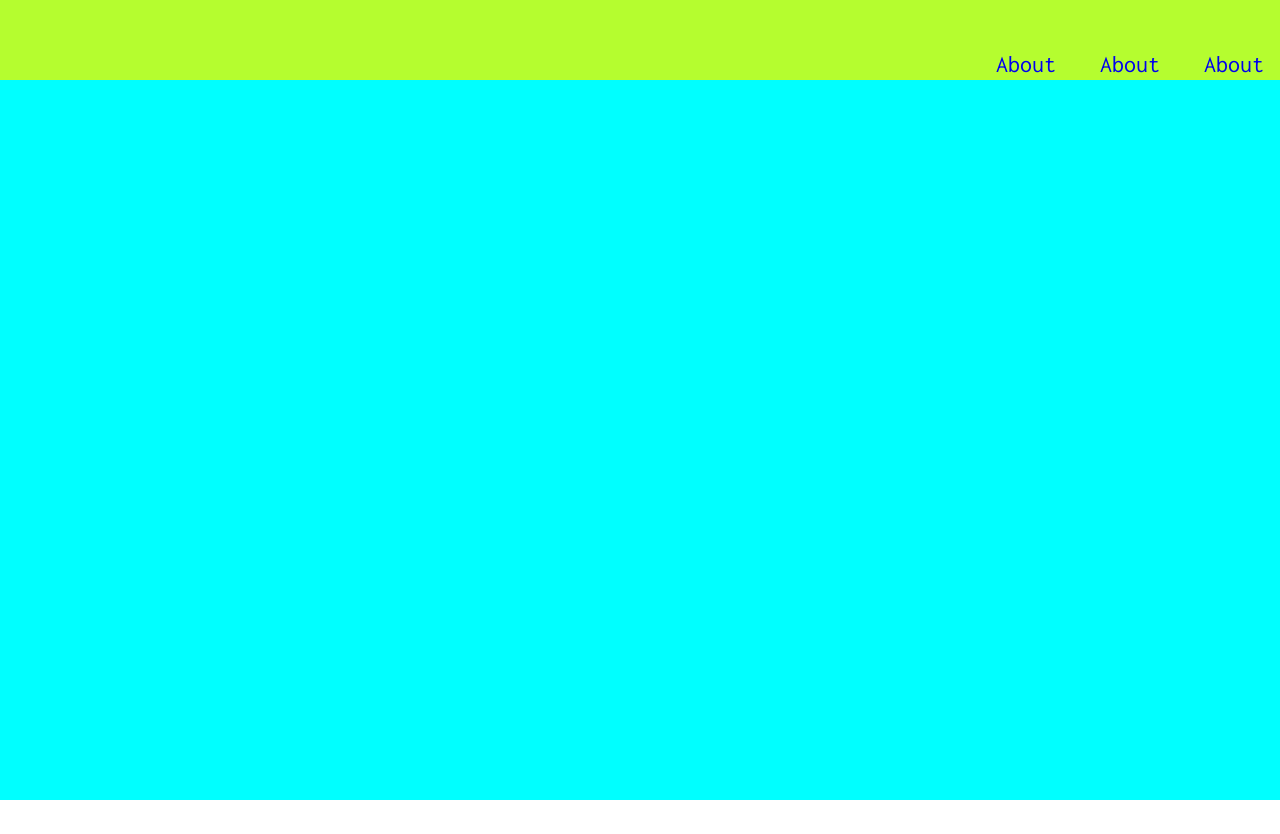
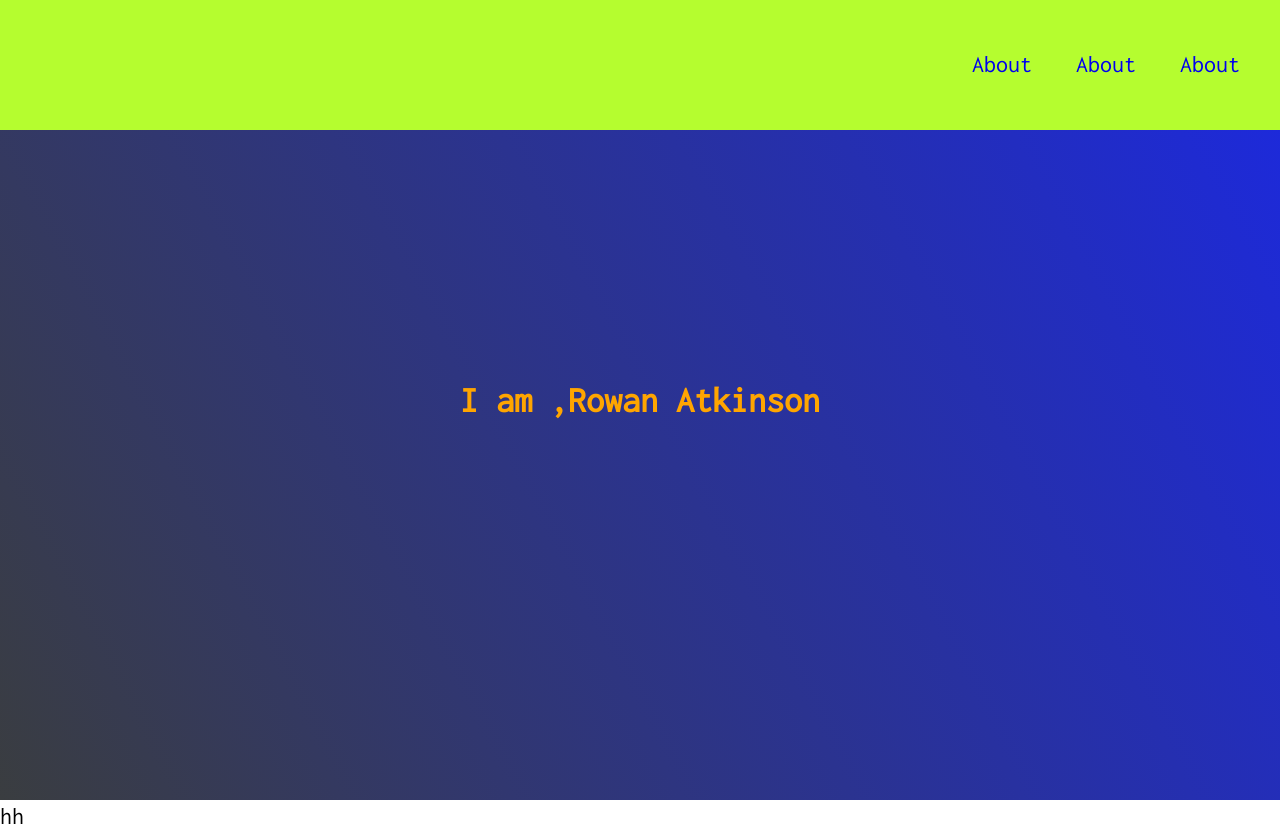
Before and after one commit to veereshbv04/freeCodeCamp-portfolio-project, a plain HTML site: page index.html in a window 1280 px wide. Before the commit the page ends 800 px from the top, so only its background shows below. Drawn offline with Linux system fonts and the light colour scheme.

Commit message:
project section

```diff
--- a/index.html
+++ b/index.html
@@ -23,7 +23,10 @@
         </ul>
     </nav>
     <section class="container">
-
+        <h1>I am ,Rowan Atkinson</h1>
+    </section>
+    <section id ="projects" class="project-secction">
+        <div>hh</div>
     </section>
 </body>
 </html>
--- a/styles.css
+++ b/styles.css
@@ -23,23 +23,20 @@
     width: 100%;
     justify-content: flex-end;
     padding: 0px;
-    height: 10vh;
+
 }
 
 @media (max-width: 28.75em){
 .nav {
     justify-content: center;
+    height: 20vh;
 }
 }
 
 ul {
     list-style: none;
-    padding-top: 1.5rem;
+    padding: 1.5rem;
 
-}
-
-.nav .nav-pills {
-    text-align: right;
 }
 
 li {
@@ -50,16 +47,35 @@
 
 .navbar .nav-pills {
     text-align: right;
+
 }
 
 .links{
     text-decoration: none;
+
 }
 
 .container{
-    /* display: block; */
-    background-color: aqua;
+    display: flex;
+    flex-direction: column;
+    justify-content: center;
+    align-items: center;
     width: 100%;
     height: 100vh;
-    padding: 0rem
+    background-color: #000;
+    background-image: linear-gradient(
+62deg
+, #3a3d40 0%, #1c29e0 100%);
+color: orange;
 }
+
+.project-section{
+    width: 100%;
+    height: ;
+}
+
+@media (max-width: 30.625em){
+.projects-section {
+    padding: 6rem 1rem;
+}
+}
```
